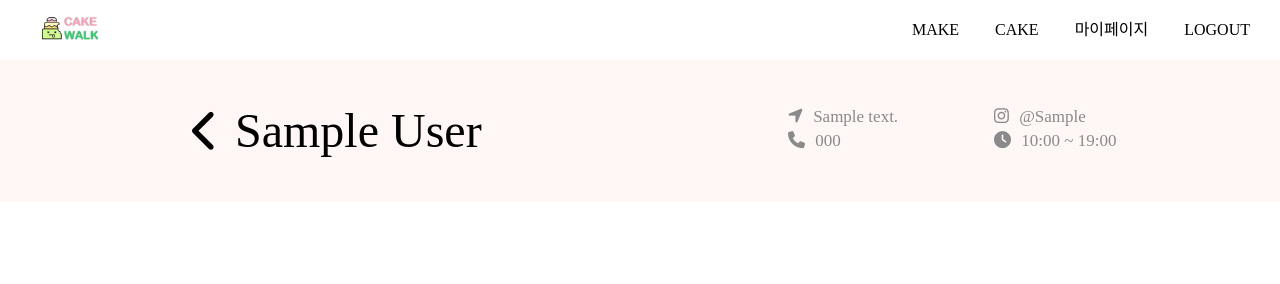
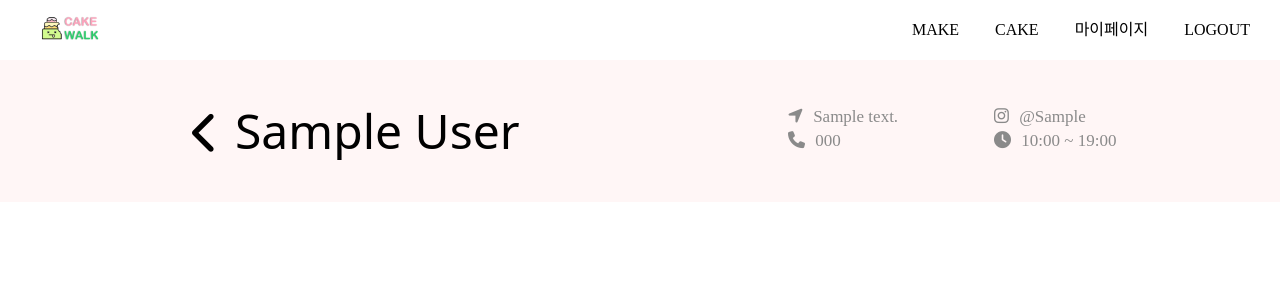
Before and after one commit to Kenny-KH/cakewalk_backend, a Django app: page /store/detail/1 in a window 1280 px wide. Shown: the top 284 px of the page. Run offline with Django 4.2, Linux system fonts and the light colour scheme; a user stored in the database is signed in; tables that the repository leaves empty hold one stand-in row (values such as "Sample post"); grey boxes marked "Sample" are stand-in pictures; some libraries are stand-ins or nearby versions.

Commit message:
수정
Header font 수정 밑 chevron에 뒤로가기 기능 추가

```diff
--- a/account/templates/business-login.html
+++ b/account/templates/business-login.html
@@ -1,10 +1,16 @@
 {% extends 'base.html' %}
 {% load static %}
 {% block head %}
+
+<!-- CSS -->
 <link rel="stylesheet" href="{% static 'css/business-login.css' %}">
+
+<!-- Google Font "Noto Sans KR" -->
 <link rel="preconnect" href="https://fonts.googleapis.com">
 <link rel="preconnect" href="https://fonts.gstatic.com" crossorigin>
 <link href="https://fonts.googleapis.com/css2?family=Montserrat:wght@100;200;300;400;500;600;700;800&family=Noto+Sans+KR:wght@100;300;400;500;700;900&display=swap" rel="stylesheet">
+
+<!-- FontAwesome -->
 <script src="https://kit.fontawesome.com/bab0b57cd2.js" crossorigin="anonymous"></script>
 <title>로그인</title>
 {% endblock %}
--- a/static/css/store_info.css
+++ b/static/css/store_info.css
@@ -41,7 +41,7 @@ header {
 }
 
 .store-name {
-  font-family: nanumgothic;
+  font-family: "Noto Sans", sans-serif;
   font-size: 3rem;
 }
 .store-info-grid-box {
--- a/store/templates/store_info.html
+++ b/store/templates/store_info.html
@@ -11,9 +11,20 @@
 <script src="{% static 'js/store_info.js' %}"></script>
 {% endblock %} {% block content %}
 <header>
+
+  <!-- 돌아가기 버튼 js로 구현 -->
+  <script>
+    const back = () => {
+      window.history.back();
+    }
+  </script>
+  <!-- end -->
+  <!-- Header -->
   <div class="header-contents-container">
     <div class="store-name-box">
-      <i class="fa-solid fa-chevron-left fa-store-icon-size"></i>
+      <a value="돌아가기" onclick="back()" >
+        <i class="fa-solid fa-chevron-left fa-store-icon-size"></i>
+      </a>
       <span class="store-name">{{store.bsName}}</span>
     </div>
     <div class="store-info-grid-box">
```
Lines whose indentation alone changed are shown as unchanged.
